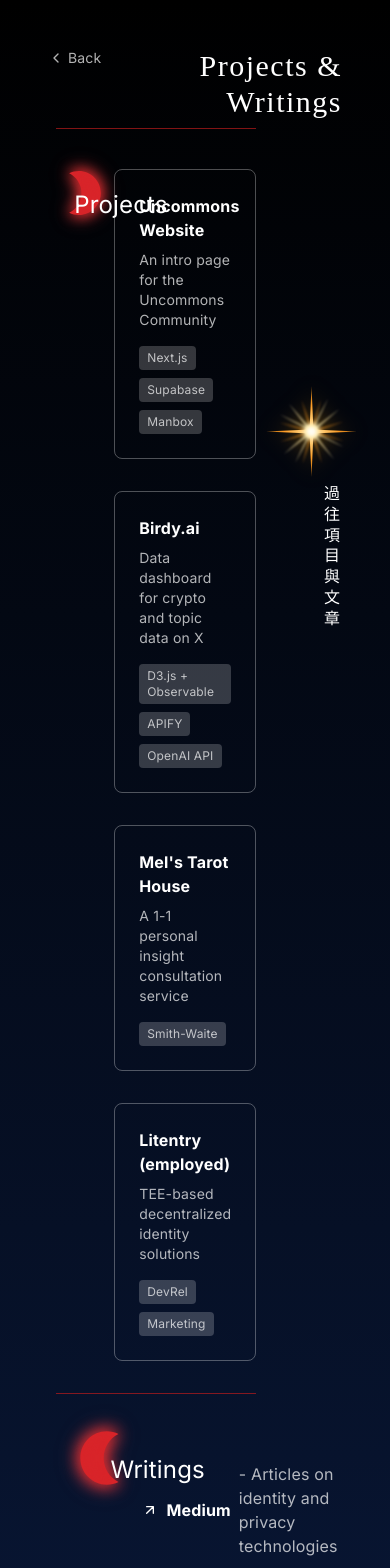
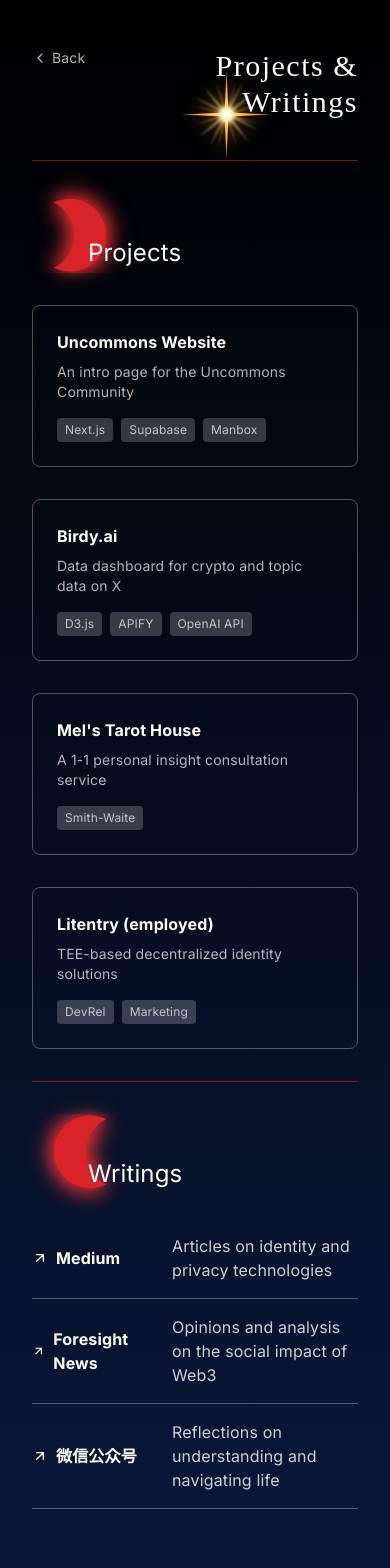
Before and after one commit to waterlily-zhou/personal-website, a Next.js app: page /projects in a window 390 px wide. Shown: the top 1568 px of the page. Built offline with nearby package versions, Linux system fonts and the light colour scheme; a web font is replaced by a local one.

Commit message:
editing mobile view

```diff
--- a/app/components/ConstellationScene.tsx
+++ b/app/components/ConstellationScene.tsx
@@ -190,7 +190,7 @@
   return (
     <Canvas
       className="absolute top-0 left-0 w-full h-full"
-      camera={{ position: [0, 0, 10], fov: 45 }}
+      camera={{ position: [0, 0, 10], fov: 45, rotation: [-1, -1.75, 0] }}
     >
       <OrbitControls
         enableZoom={false}
--- a/app/projects/page.tsx
+++ b/app/projects/page.tsx
@@ -5,7 +5,7 @@
   return (
     <div className="min-h-screen relative text-white">
       {/* Navigation */}
-      <div className="absolute top-8 left-8 right-8 p-4 flex justify-between items-start z-50">
+      <div className="absolute top-8 left-4 right-4 md:left-8 md:right-8 p-4 flex justify-between items-start z-50">
         <Link href="/" className="text-white/70 hover:text-white transition-colors text-sm flex items-center gap-1">
           <svg
             width="16"
@@ -28,6 +28,21 @@
         </h1>
       </div>
 
+      {/* Decorative Star and Chinese Text */}
+        <div className="absolute pt-16 right-[30%] md:top-[20%] md:right-8 flex flex-col items-end gap-2">
+          <div className="relative h-30">
+            <img
+              src="/orangeStar.svg"
+              alt="Decorative star"
+              className="w-full h-full"
+              style={{ filter: 'drop-shadow(0 0 10px rgba(255, 165, 0, 0.5))' }}
+            />
+          </div>
+          <div className="writing-vertical-rl text-white h-48 pr-4 hidden md:block">
+            過往項目與文章
+          </div>
+        </div>
+
       {/* Gradient Background */}
       <div className="absolute inset-0 -z-10">
         {/* Main gradient: black -> blue -> black */}
@@ -35,26 +50,27 @@
       </div>
 
       {/* Main Content */}
-      <div className="pt-32 px-14 max-w-[80%]">
+      <div className="pt-40 px-8 md:pt-32 md:px-14 md:max-w-[85%]">
 
         {/* Red line */}
         <div className="w-full h-[1px] bg-red-700/70 mb-4" />
 
         {/* Projects Section */}
-        <div className="mb-8 flex flex-row items-start md:gap-[10%]">
+        <div className="mb-8 flex flex-col md:flex-row md:items-start gap-8 lg:gap-16">
 
           {/* Half moon and project title */}
-          <div className="flex items-center -space-x-10">
+          <div className="flex items-center -space-x-10 min-w-[150px]">
             <img
               src="/halfMoon.svg"
               alt="Half moon"
-              className="w-24 h-24"
+              className="w-18 h-24"
               style={{ filter: 'drop-shadow(0 0 8px rgba(239, 68, 68, 0.8))' }}
             />
-            <h2 className="text-2xl relative z-10 pt-6">Projects</h2>
+            <h2 className="text-2xl relative z-10 pt-14">Projects</h2>
           </div>
 
-          <div className="grid grid-cols-1 md:grid-cols-2 gap-8 pt-6">
+          {/* Projects Cards */}
+          <div className="grid grid-cols-1 md:grid-cols-2 gap-8 md:pt-8">
             {/* Uncommons Website */}
             <a href="https://unco-website.vercel.app/" target="_blank" rel="noopener noreferrer">
               <div className="border border-white/30 rounded-lg p-6 hover:border-red-700 hover:bg-red-700 transition-all duration-300">
@@ -78,7 +94,7 @@
                   Data dashboard for crypto and topic data on X
                 </p>
                 <div className="flex gap-2 flex-wrap">
-                  <span className="text-xs bg-white/20 text-white/70 px-2 py-1 rounded">D3.js + Observable</span>
+                  <span className="text-xs bg-white/20 text-white/70 px-2 py-1 rounded">D3.js</span>
                   <span className="text-xs bg-white/20 text-white/70 px-2 py-1 rounded">APIFY</span>
                   <span className="text-xs bg-white/20 text-white/70 px-2 py-1 rounded">OpenAI API</span>
                 </div>
@@ -115,17 +131,17 @@
         </div>
 
         {/* Red line */}
-        <div className="w-full h-[1px] bg-red-700/70 mb-4" />
+        <div className="w-full h-[1px] bg-red-700/70 mb-8" />
 
         {/* Writings Section */}
-        <div className='flex flex-row items-start md:gap-[10%]'>
+        <div className='flex flex-col md:flex-row md:items-start gap-4md:gap-8 lg:gap-16'>
 
           {/* Half moon and writing title*/}
-          <div className="flex items-center -space-x-6 px-2">
+          <div className="flex items-center -space-x-10 min-w-[150px]">
             <img
               src="/halfMoon.svg"
               alt="Half moon"
-              className="w-24 h-24"
+              className="w-18 h-24"
               style={{
                 filter: 'drop-shadow(0 0 8px rgba(239, 68, 68, 0.8))',
                 transform: 'rotate(180deg)'
@@ -134,8 +150,8 @@
             <h2 className="text-2xl relative z-10 pt-6">Writings</h2>
           </div>
 
-          <div className="pt-9 w-full">
-            <a href="https://medium.com/@melzhou" target="_blank" rel="noopener noreferrer" className="block group flex flex-row items-center gap-2 hover:bg-red-700 pt-4 pb-4 border-b border-white/30 hover:border-red-700 transition-all duration-300">
+          <div className="pt-2 md:pt-9 w-full">
+            <a href="https://medium.com/@melzhou" target="_blank" rel="noopener noreferrer" className="block group flex flex-row items-center gap-4 hover:bg-red-700 pt-4 pb-4 border-b border-white/30 hover:border-red-700 transition-all duration-300">
               <div className="flex items-center gap-2">
                 <svg
                   width="16"
@@ -151,13 +167,13 @@
                     strokeLinejoin="round"
                   />
                 </svg>
-                <span className="text-white transition-colors font-bold">Medium</span>
+                <span className="text-white transition-colors font-bold min-w-[100px]">Medium</span>
               </div>
-              <p className="text-white/70"> - Articles on identity and privacy technologies</p>
+              <p className="text-white/80"> Articles on identity and privacy technologies</p>
             </a>
 
 
-            <a href="https://foresightnews.pro/column/detail/1154" target="_blank" rel="noopener noreferrer" className="block group flex flex-row items-center gap-2 hover:bg-red-700 pt-4 pb-4 border-b border-white/30 hover:border-red-700 transition-all duration-300">
+            <a href="https://foresightnews.pro/column/detail/1154" target="_blank" rel="noopener noreferrer" className="block group flex flex-row items-center gap-4 hover:bg-red-700 pt-4 pb-4 border-b border-white/30 hover:border-red-700 transition-all duration-300">
               <div className="flex items-center gap-2">
                 <svg
                   width="16"
@@ -173,14 +189,14 @@
                     strokeLinejoin="round"
                   />
                 </svg>
-                <span className="text-white transition-colors font-bold">Foresight News</span>
+                <span className="text-white transition-colors font-bold min-w-[100px]">Foresight News</span>
               </div>
-              <p className="text-white/80">- Opinions and analysis on the social impact of Web3</p>
+              <p className="text-white/80">Opinions and analysis on the social impact of Web3</p>
             </a>
 
 
-            <a href="https://mp.weixin.qq.com/s/VL8auNw4IbvRF-6m3PSq_w" target="_blank" rel="noopener noreferrer"className="block group flex flex-row items-center gap-2 hover:bg-red-700 pt-4 pb-4 border-b border-white/30 hover:border-red-700 transition-all duration-300">
-              <div className="flex items-center gap-2">
+            <a href="https://mp.weixin.qq.com/s/VL8auNw4IbvRF-6m3PSq_w" target="_blank" rel="noopener noreferrer"className="block group flex flex-row items-center gap-4 hover:bg-red-700 pt-4 pb-4 border-b border-white/30 hover:border-red-700 transition-all duration-300">
+              <div className="flex items-center gap-2 ">
                 <svg
                   width="16"
                   height="16"
@@ -195,32 +211,17 @@
                     strokeLinejoin="round"
                   />
                 </svg>
-                <span className="text-white transition-colors font-bold">微信公众号</span>
+                <span className="text-white transition-colors font-bold min-w-[100px]">微信公众号</span>
               </div>
-              <p className="text-white/80">- Reflections on understanding and navigating life</p>
+              <p className="text-white/80">Reflections on understanding and navigating life</p>
               {/* QR Code - initially hidden, shows on hover */}
-              <div className="absolute left-1/3 translate-y-1/2 mt-6 hidden group-hover:block rounded shadow-lg">
+              <div className="absolute right-1/4 md:left-1/3 -translate-y-[70%] md:translate-y-1/2 md:mt-6 hidden group-hover:block rounded shadow-lg">
                 <img src="/qrcode.jpg" alt="WeChat QR Code" className="w-32 h-32" />
               </div>
             </a>
-
           </div>
         </div>
-
-        {/* Decorative Star and Chinese Text */}
-        <div className="absolute top-[20%] right-8 flex flex-col items-end gap-2">
-          <div className="relative h-30">
-            <img
-              src="/orangeStar.svg"
-              alt="Decorative star"
-              className="w-full h-full"
-              style={{ filter: 'drop-shadow(0 0 10px rgba(255, 165, 0, 0.5))' }}
-            />
-          </div>
-          <div className="writing-vertical-rl text-white h-48 pr-4">
-            過往項目與文章
-          </div>
-        </div>
+      <div className="md:hidden h-24"></div>
       </div>
     </div>
   );
```
Also changed, not shown: app/about/page.tsx (+19 -19 lines), app/page.tsx (+13 -13 lines), public/halfMoon.svg.
